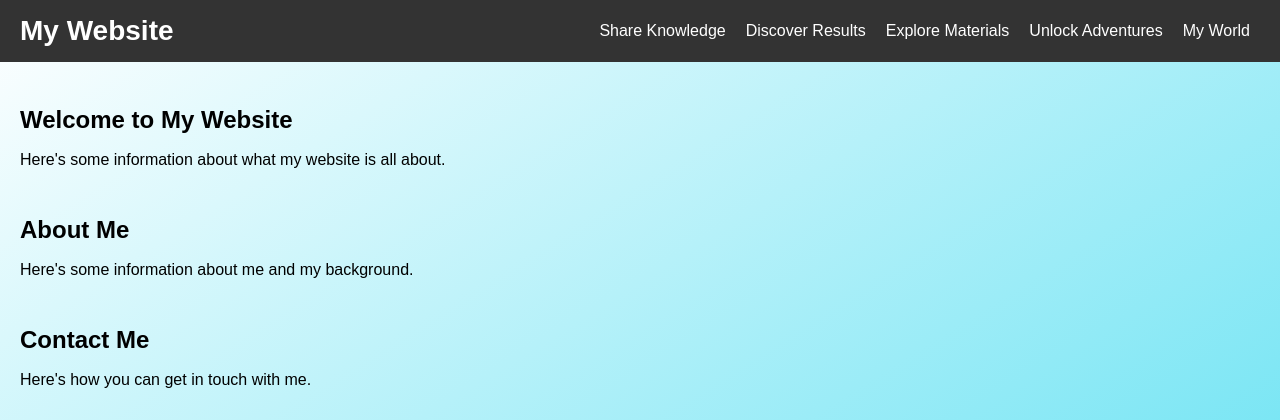
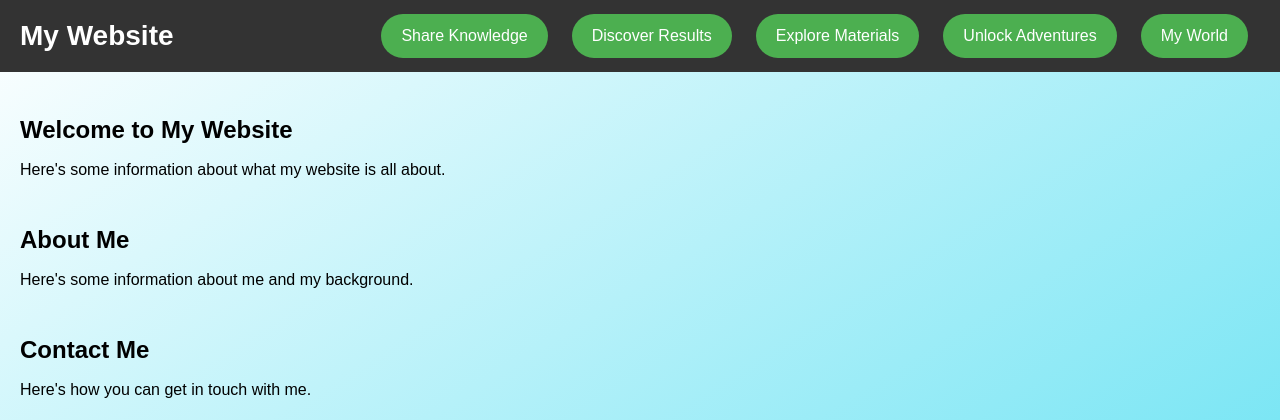
Before and after one commit to hmihaylov1/website-uni, a PHP site: page /website.html in a window 1280 px wide. Shown: the top 420 px of the page. Run offline with PHP 8.4, Linux system fonts and the light colour scheme.

Commit message:
Header buttons and style

```diff
--- a/Frontend/style.css
+++ b/Frontend/style.css
@@ -1,4 +1,12 @@
+@font-face {
+  font-family: 'Irish Grover';
+  src: url('C:/Users/admin/Desktop/web/Frontend/IrishGrover-Regular') format('ttf');
+  font-weight: normal;
+  font-style: normal;
+}
+
 /* Global styles */
+
 body {
     font-family: Arial, sans-serif;
     font-size: 16px;
@@ -66,6 +74,19 @@ body {
     cursor: pointer;
     font-size: 16px;
   }
+  .head-button {
+    border-radius: 40px;
+    padding: 10px 20px;
+    background-color: #4CAF50;
+    color: white;
+    text-align: center;
+    text-decoration: none;
+    display: inline-block;
+    font-size: 16px;
+    margin: 4px 2px;
+    cursor: pointer;
+    font-family: 'Irish Grover', sans-serif;
+  }
 
   /* Footer styles */
   footer {
--- a/Frontend/website.html
+++ b/Frontend/website.html
@@ -15,11 +15,11 @@
       <h1>My Website</h1>
       <nav>
         <ul>
-          <li><a href="#">Share Knowledge</a></li>
-          <li><a href="#">Discover Results</a></li>
-          <li><a href="#">Explore Materials</a></li>
-          <li><a href="#">Unlock Adventures</a></li>
-          <li><a href="#">My World</a></li>
+          <li><a href="#" class = "head-button">Share Knowledge</a></li>
+          <li><a href="#" class = "head-button">Discover Results</a></li>
+          <li><a href="#" class = "head-button">Explore Materials</a></li>
+          <li><a href="#" class = "head-button">Unlock Adventures</a></li>
+          <li><a href="#" class = "head-button">My World</a></li>
         </ul>
       </nav>
     </header>
```
Also changed, not shown: Frontend/IrishGrover-Regular.ttf (added).
